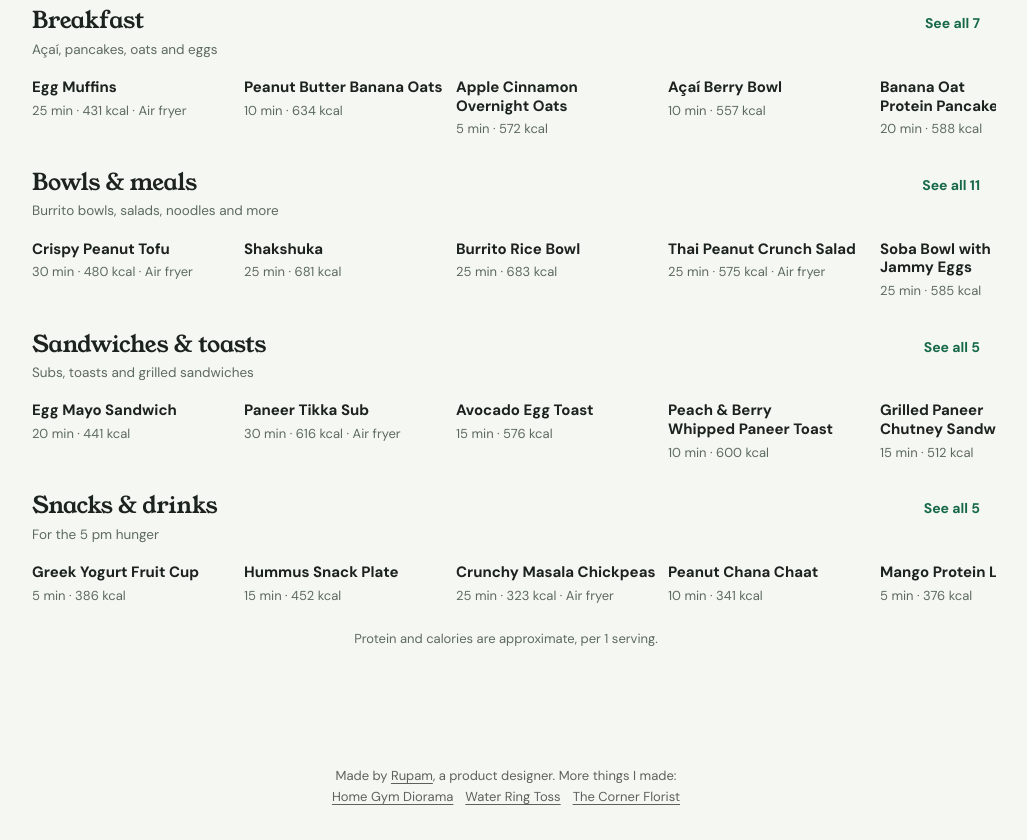
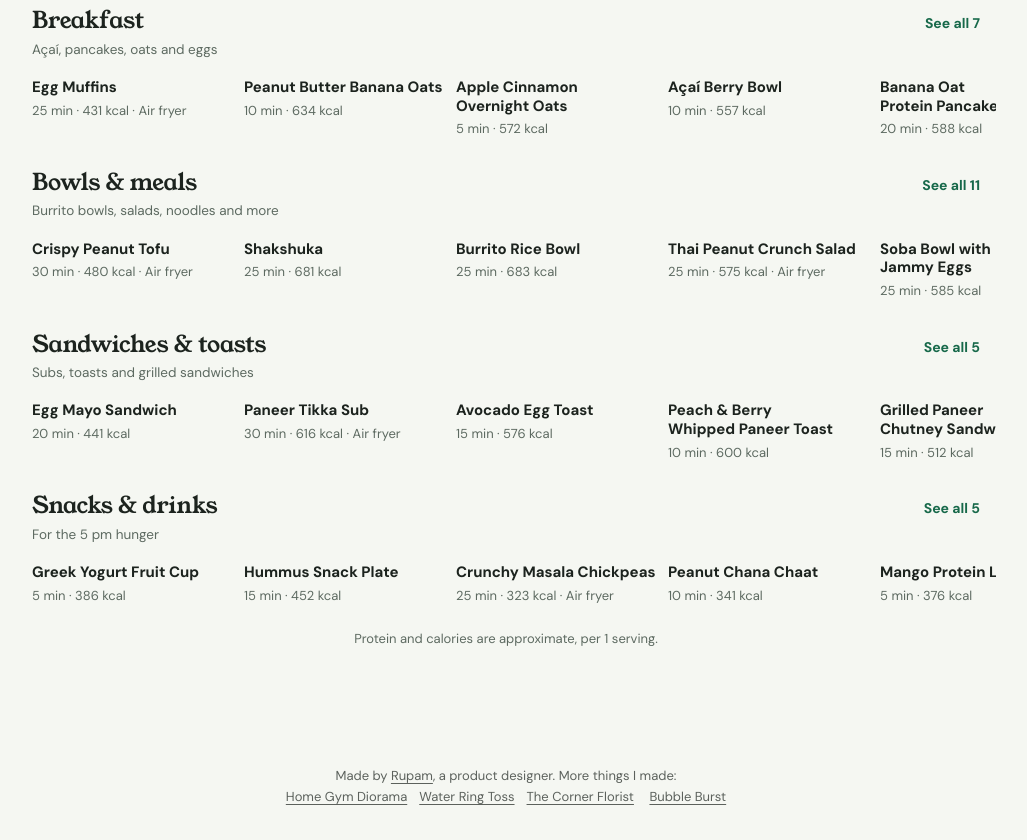
Before and after one commit to rupam870/protein-pan, a plain HTML site: page index.html in a window 1280 px wide. Shown: the part 365-1205 px from the top of the page, without its empty margins (134-1161 px from the left). Drawn offline with Linux system fonts and the light colour scheme.

Commit message:
Link Bubble Burst with the other projects and the playground
Co-Authored-By: Claude Opus 5.5 <noreply@anthropic.com>
Claude-Session: https://claude.ai/code/session_019YjoSaUHf4c8bcPPyJGnQg

```diff
--- a/index.html
+++ b/index.html
@@ -443,7 +443,7 @@ body::before{content:"";position:fixed;inset:0 0 auto;height:env(safe-area-inset
 
 <div id="app"></div>
 <div id="cook-root"></div>
-<footer class="rw-foot">Made by <a href="https://rupam.work/" style="margin:0">Rupam</a>, a product designer. More things I made: <a href="https://rupam.work/gym/">Home Gym Diorama</a><a href="https://rupam.work/water-ring-toss/">Water Ring Toss</a><a href="https://rupam.work/corner-florist/">The Corner Florist</a></footer>
+<footer class="rw-foot">Made by <a href="https://rupam.work/" style="margin:0">Rupam</a>, a product designer. More things I made: <a href="https://rupam.work/gym/">Home Gym Diorama</a><a href="https://rupam.work/water-ring-toss/">Water Ring Toss</a><a href="https://rupam.work/corner-florist/">The Corner Florist</a> <a href="https://rupam.work/bubble-burst/">Bubble Burst</a></footer>
 <div class="sr" aria-live="polite" id="live"></div>
 
 <script>
```
